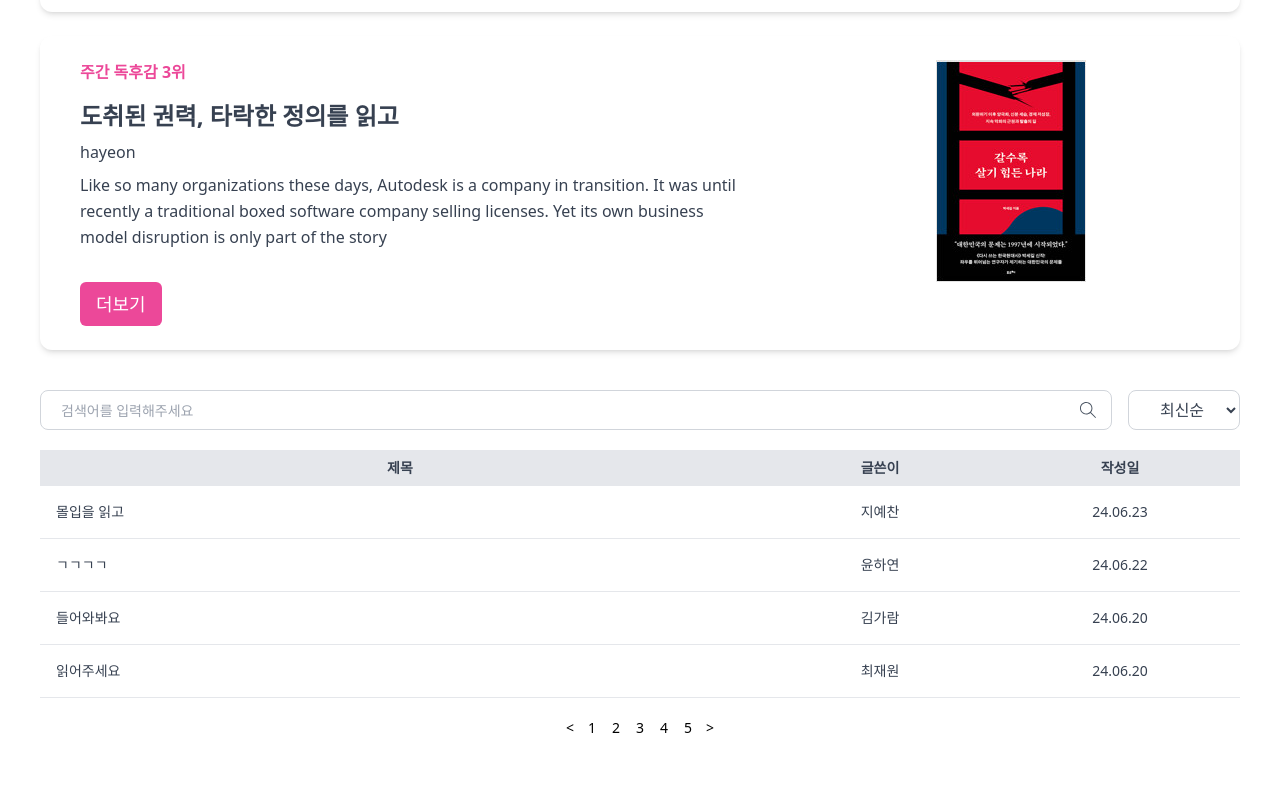
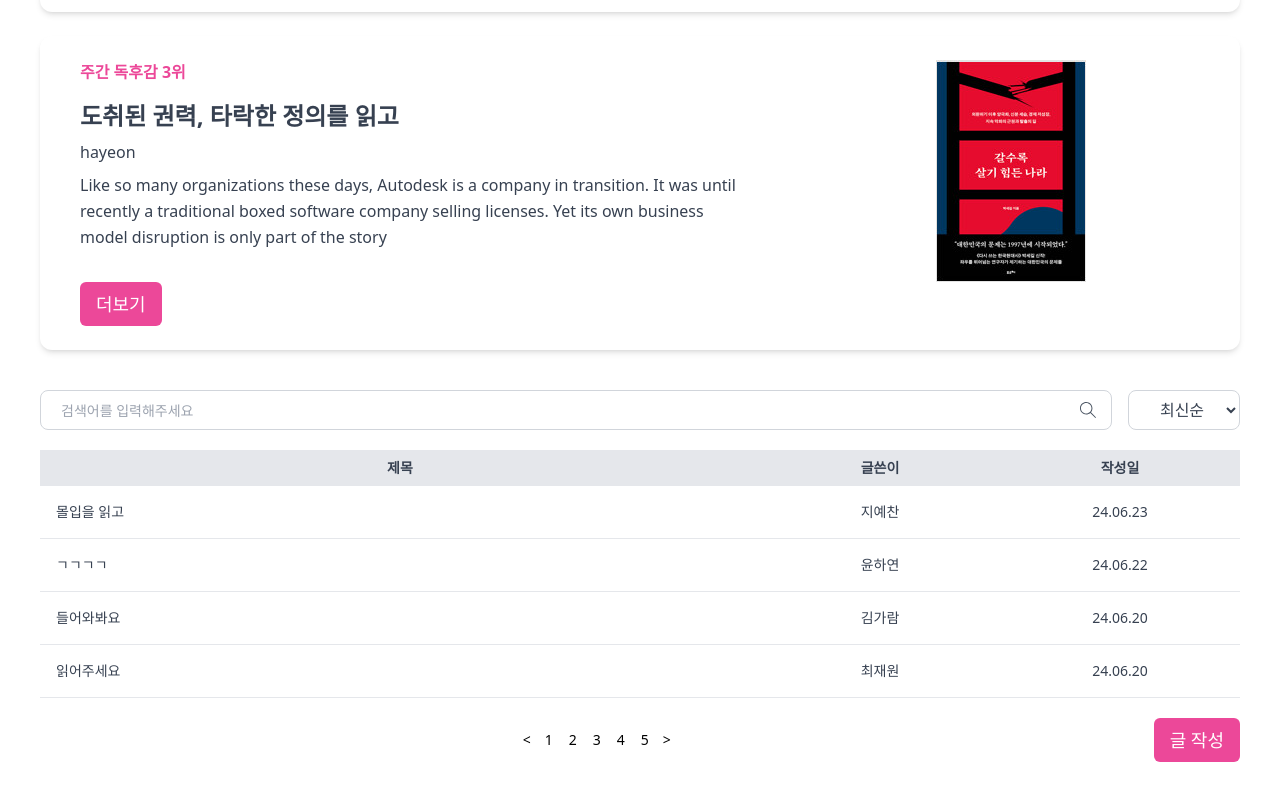
Before and after one commit to book-forest-gwangju-3/book-forest-front, a React (Vite) app in the folder book-forest/: page /report in a window 1280 px wide. Shown: the part 825-1625 px from the top of the page. Before the commit the page ends 1603 px from the top, so only its background shows below. Built offline with nearby package versions, Linux system fonts and the light colour scheme.

Commit message:
fix.독후감 페이지 글작성 버튼 추가

```diff
--- a/book-forest/src/features/reports/ReportsList.jsx
+++ b/book-forest/src/features/reports/ReportsList.jsx
@@ -1,6 +1,6 @@
 import SearchForm from "../../components/SearchForm";
 import ReportFilterButton from "./ReportFilterButton";
-
+import Button from "../../components/Button";
 const ReportsList = () => {
   // 페이징 현재 선택된 페이지 색 바꾸기
   const containerClass = "my-10";
@@ -63,7 +63,7 @@ const ReportsList = () => {
           </tr>
         </tbody>
       </table>
-
+      <div className="flex">
         {/* 페이지네이션 */}
         <div className={paginationWrapperClass}>
           <button className={paginationButtonClass}>&lt;</button>
@@ -74,6 +74,8 @@ const ReportsList = () => {
           <p className={paginationNumberClass}>5</p>
           <button className={paginationButtonClass}>&gt;</button>
         </div>
+        <Button text={"글 작성"} color={"bg-pink-500 text-white"} />
+      </div>
     </div>
   );
 };
```
Lines whose indentation alone changed are shown as unchanged.
